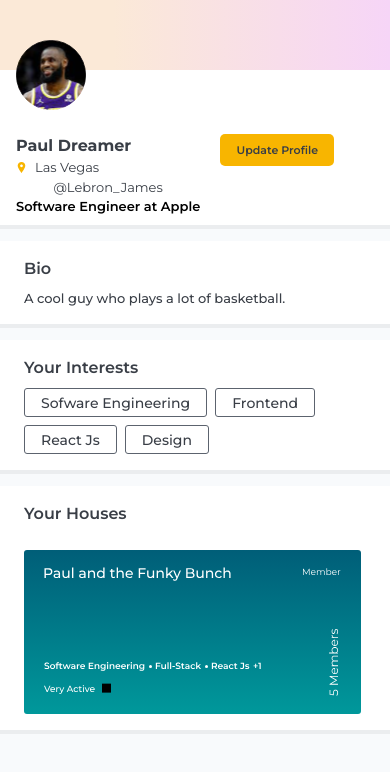
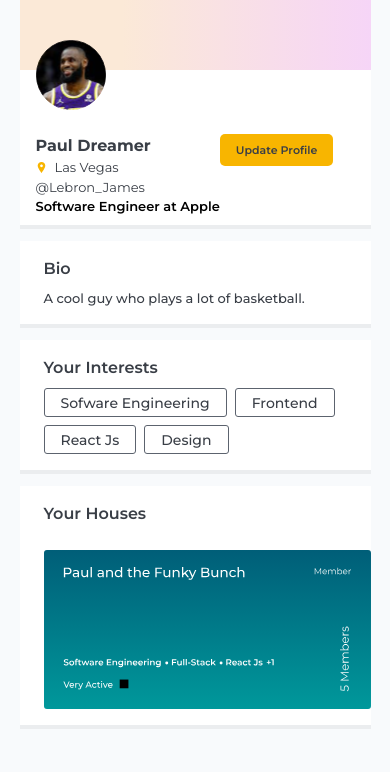
Before and after one commit to Kade-inc/boomers-frontend, a React (Vite) app: page /auth/users/1/profile in a window 390 px wide. Shown: the top 772 px of the page. Built offline with nearby package versions, Linux system fonts and the light colour scheme; what simple-zustand-devtools would draw is missing.

Commit message:
Update ProfilePage

```diff
--- a/src/components/ProfilePage.tsx
+++ b/src/components/ProfilePage.tsx
@@ -5,9 +5,9 @@ import ellipse from "../assets/Ellipse 81.svg";
 
 const ProfilePage = () => {
   return (
-    <div className="relative flex justify-center h-screen w-full">
-      <div className="flex flex-col w-full max-w-4xl mx-auto">
-        <div className="bg-white pb-2 shadow-custom">
+    <div className=" flex justify-center h-screen w-full">
+      <div className=" flex flex-col w-[90%] max-w-4xl mx-auto">
+        <div className="bg-white relative pb-2 shadow-custom">
           <div className="bg-custom-gradient w-full h-[70px] md:h-[157px]"></div>
           <div className="px-4 md:px-10">
             <div>
@@ -26,7 +26,7 @@ const ProfilePage = () => {
                   Vegas
                 </p>
 
-                <p className="flex flex-col md:flex-row items-center font-body font-normal text-[13px] md:text-base text-darkgrey">
+                <p className="flex flex-col md:flex-row items-start md:items-center font-body font-normal text-[13px] md:text-base text-darkgrey">
                   @Lebron_James
                   <img src={ellipse} className="mx-2 hidden md:block" />
                   <p className="font-semibold font-body text-[13px] md:text-base text-black text-nowrap">
```
